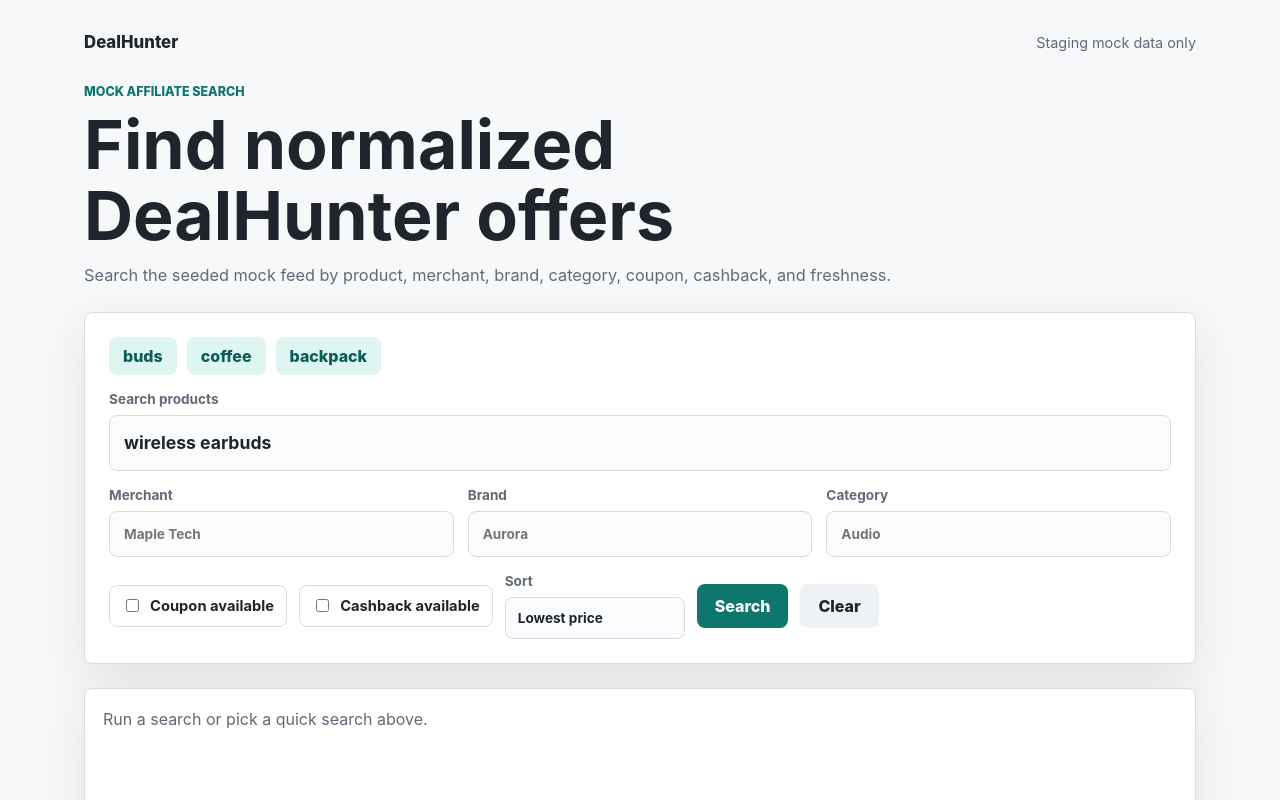
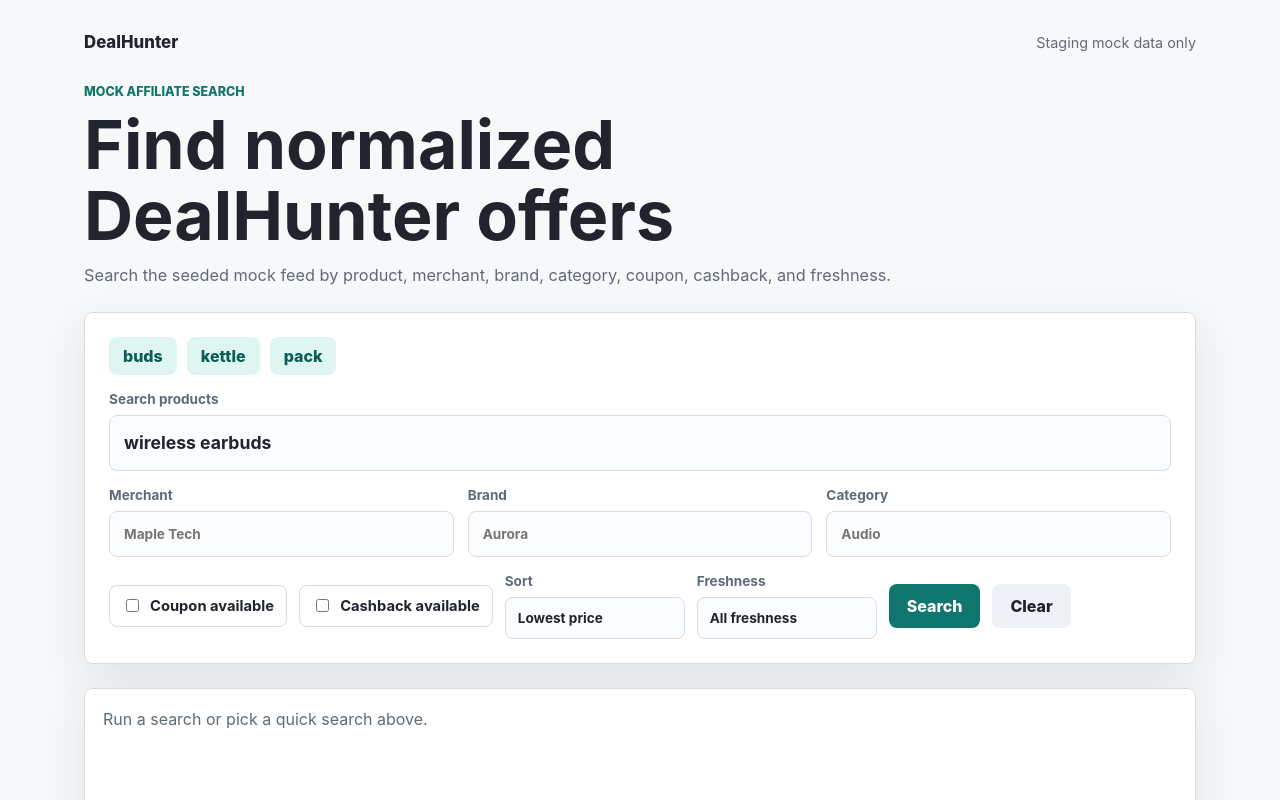
Before and after one commit to leoly5945-hash/SaveIQ, a Next.js app in the folder apps/web/: page / in a window 1280 px wide. Shown: the top 800 px of the page. Built offline with nearby package versions, Linux system fonts and the light colour scheme.

Commit message:
Fix mock quick searches

```diff
--- a/apps/web/src/app/search-experience.tsx
+++ b/apps/web/src/app/search-experience.tsx
@@ -2,11 +2,17 @@
 
 import { type FormEvent, useMemo, useState } from "react";
 
-const QUICK_SEARCHES = ["buds", "coffee", "backpack"];
+const QUICK_SEARCHES = ["buds", "kettle", "pack"];
 const SORT_OPTIONS = [
   { label: "Lowest price", value: "price_asc" },
   { label: "Highest price", value: "price_desc" },
   { label: "Merchant A-Z", value: "merchant" },
+] as const;
+const FRESHNESS_OPTIONS = [
+  { label: "All freshness", value: "" },
+  { label: "Fresh only", value: "fresh" },
+  { label: "Stale only", value: "stale" },
+  { label: "Unknown only", value: "unknown" },
 ] as const;
 
 type SearchResult = {
@@ -56,6 +62,8 @@ export function SearchExperience({ searchEndpoint }: SearchExperienceProps) {
   const [hasCashback, setHasCashback] = useState(false);
   const [sort, setSort] =
     useState<(typeof SORT_OPTIONS)[number]["value"]>("price_asc");
+  const [freshness, setFreshness] =
+    useState<(typeof FRESHNESS_OPTIONS)[number]["value"]>("");
   const [results, setResults] = useState<SearchResult[]>([]);
   const [status, setStatus] = useState<
     "idle" | "loading" | "ready" | "empty" | "error"
@@ -82,7 +90,9 @@ export function SearchExperience({ searchEndpoint }: SearchExperienceProps) {
       params.set("has_cashback", "true");
     }
     params.set("sort", sort);
-    params.set("freshness", "fresh");
+    if (freshness) {
+      params.set("freshness", freshness);
+    }
     params.set("limit", "12");
     return `${searchEndpoint}?${params.toString()}`;
   }, [
@@ -90,6 +100,7 @@ export function SearchExperience({ searchEndpoint }: SearchExperienceProps) {
     category,
     hasCashback,
     hasCoupon,
+    freshness,
     merchant,
     query,
     searchEndpoint,
@@ -124,6 +135,7 @@ export function SearchExperience({ searchEndpoint }: SearchExperienceProps) {
     setHasCoupon(false);
     setHasCashback(false);
     setSort("price_asc");
+    setFreshness("");
     setResults([]);
     setStatus("idle");
   }
@@ -136,6 +148,7 @@ export function SearchExperience({ searchEndpoint }: SearchExperienceProps) {
     setHasCoupon(false);
     setHasCashback(false);
     setSort("price_asc");
+    setFreshness("");
     setResults([]);
     setStatus("idle");
   }
@@ -230,6 +243,21 @@ export function SearchExperience({ searchEndpoint }: SearchExperienceProps) {
               ))}
             </select>
           </label>
+          <label className="field compact-field">
+            <span>Freshness</span>
+            <select
+              value={freshness}
+              onChange={(event) =>
+                setFreshness(event.target.value as typeof freshness)
+              }
+            >
+              {FRESHNESS_OPTIONS.map((option) => (
+                <option key={option.label} value={option.value}>
+                  {option.label}
+                </option>
+              ))}
+            </select>
+          </label>
           <button type="submit" disabled={status === "loading"}>
             {status === "loading" ? "Searching" : "Search"}
           </button>
@@ -253,8 +281,7 @@ export function SearchExperience({ searchEndpoint }: SearchExperienceProps) {
           <div className="state-block">
             <h2>No matching offers found</h2>
             <p className="state-message">
-              Clear filters or try a broader term like buds, coffee, or
-              backpack.
+              Clear filters or try a broader term like buds, kettle, or pack.
             </p>
           </div>
         ) : null}
```
Also changed, not shown: 3 other files (tests, documents, lock files or other folders).
